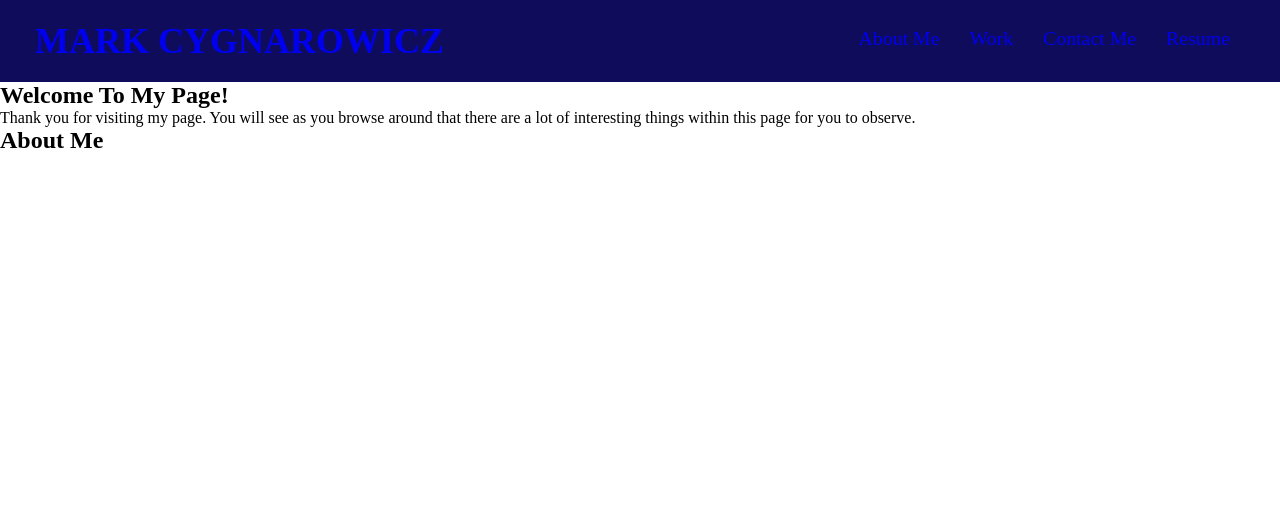
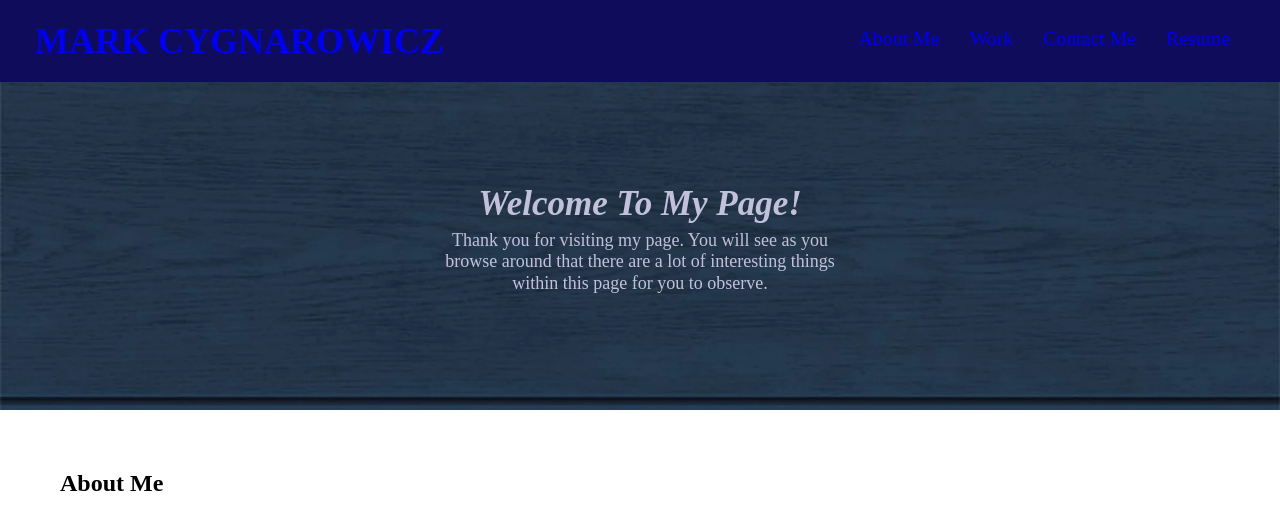
Before and after one commit to MarkCyg/Cygnarowicz, a plain HTML site: page Cygnarowicz.html in a window 1280 px wide. Drawn offline with Linux system fonts and the light colour scheme.

Commit message:
added hero

```diff
--- a/Cygnarowicz.html
+++ b/Cygnarowicz.html
@@ -32,16 +32,19 @@
     </header>
 
     <section class="hero">
+        <div class="hero-cta">
         <h2>Welcome To My Page!</h2>
             <p>
                 Thank you for visiting my page. You will see as you browse around that there are a lot of interesting things within this page for you to observe.
            </p>
+        </div>
     </section>
 
     <section id="about-me" class="intro">
         <div class="flex-row">
             <h2 class="section-title secondary-border">About Me</h2>
         </div>
+        <p></p>
     </section>
 
 </body>
--- a/assets/css/style.css
+++ b/assets/css/style.css
@@ -9,7 +9,7 @@
   box-sizing: border-box;
 }
 
-/*header*/
+/*---------------header---------------*/
 header {
   padding: 20px 35px;
   background-color: var(--primary-color);
@@ -55,3 +55,38 @@ header nav ul li a {
   font-weight: lighter;
   font-size: 1.55vw;
 }
+
+/*---------------Hero----------------*/
+section {
+  padding: 60px;
+}
+
+.hero {
+  background-image: url("../images/hero-bg.jpeg");
+  background-size: cover;
+  position: relative;
+  display: flex;
+  justify-content: center;
+  flex-wrap: wrap;
+  align-items: flex-start;
+  background-attachment: fixed;
+  background-position: 80%;
+  color: var(--secondary-color);
+}
+
+.hero-cta {
+  width: 35%;
+  text-align: center;
+  margin: 3.5%;
+  font-size: 18px;
+  line-height: 1.2;
+}
+
+.hero-cta h2 {
+  font-style: oblique;
+  font-size: 35px;
+}
+
+.hero-cta p {
+  margin: 5px 0 15px 0;
+}
```
Also changed, not shown: assets/images/hero-bg.jpeg (added).
